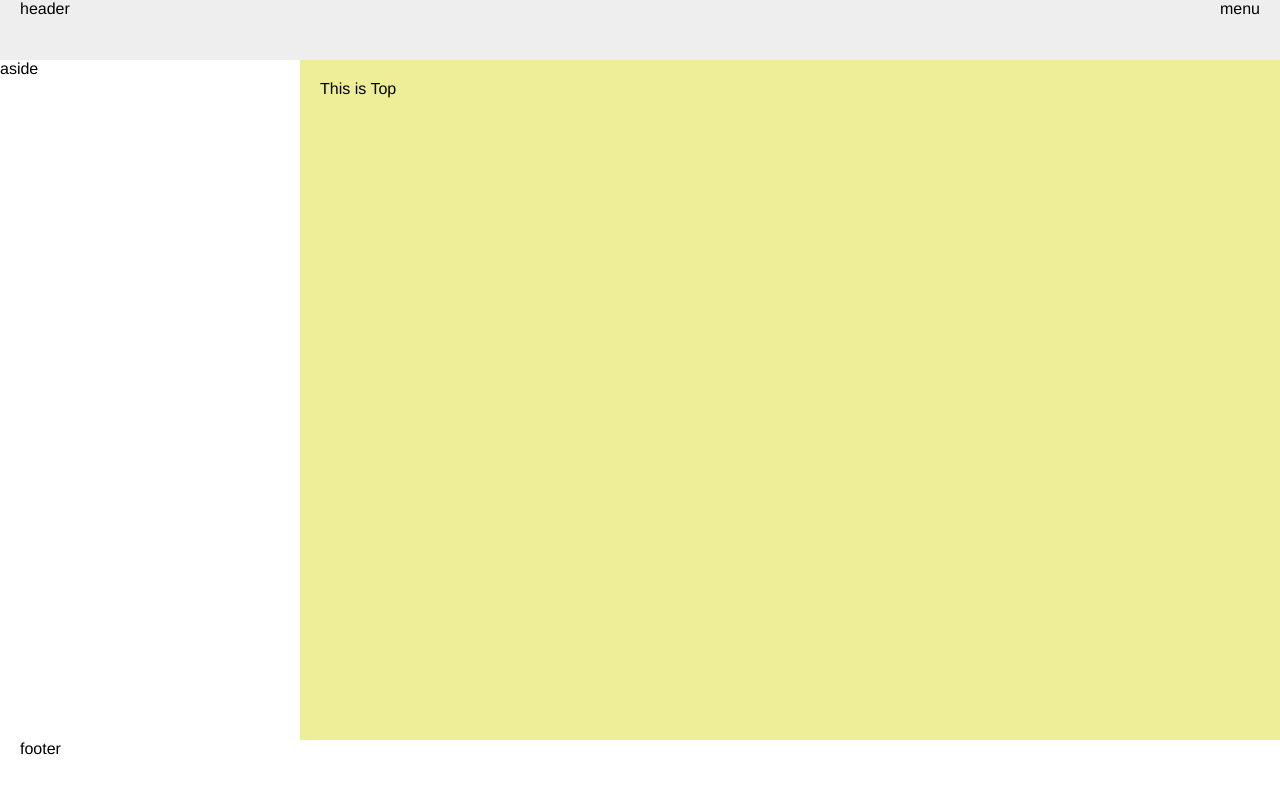
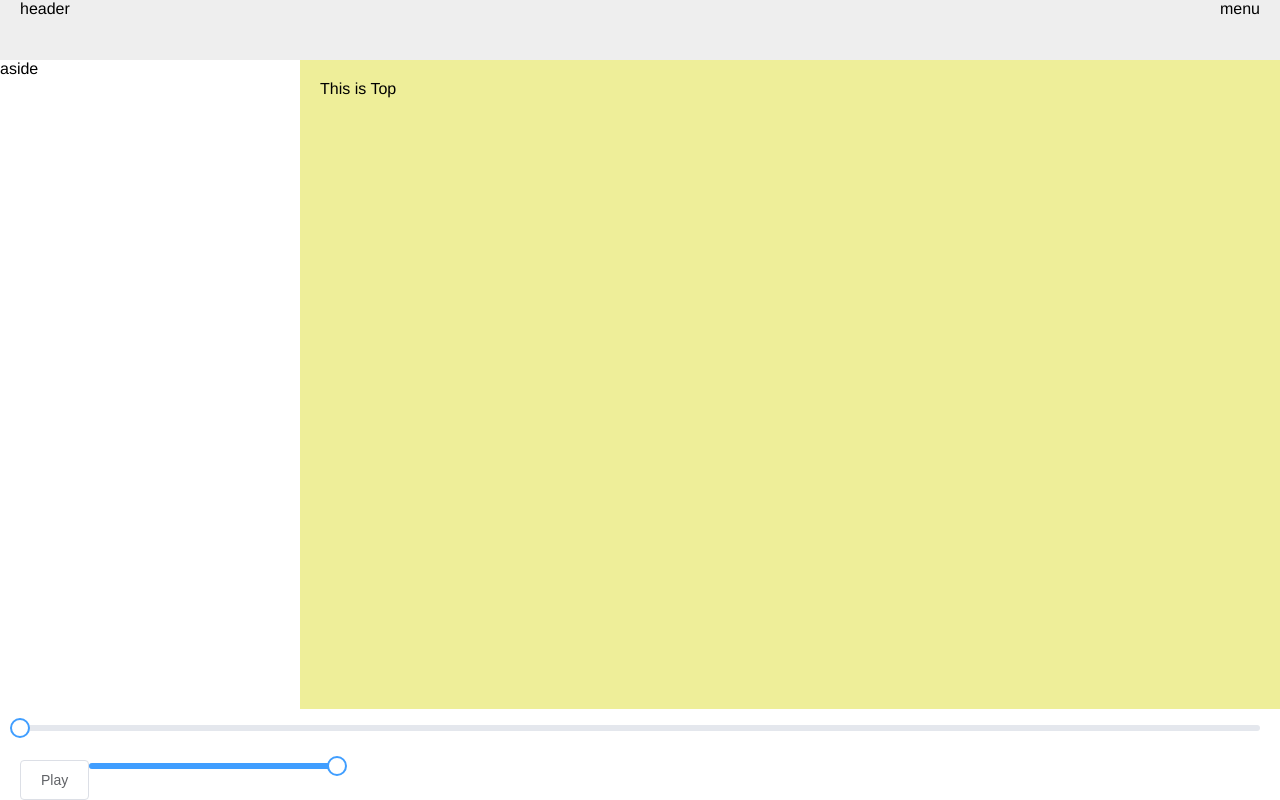
Before and after one commit to traP-jp/qtunes-frontend, a Vue app: page / in a window 1280 px wide. Built offline with nearby package versions, Linux system fonts and the light colour scheme.

Commit message:
🎉 とりあえず audio.ts 作成 + 表示

```diff
--- a/src/layout/Layout.vue
+++ b/src/layout/Layout.vue
@@ -9,7 +9,10 @@
           <slot />
         </el-main>
       </el-container>
-      <el-footer>footer</el-footer>
+      <el-footer class="fixed-footer" height="auto">
+        <LayoutPlayer id="" />
+      </el-footer>
+      <!-- <el-footer>footer</el-footer> -->
     </el-container>
   </div>
 </template>
@@ -17,11 +20,13 @@
 <script lang="ts">
 import { defineComponent } from 'vue'
 import LayoutHeader from './component/LayoutHeader.vue'
+import LayoutPlayer from './component/LayoutPlayer.vue'
 
 export default defineComponent({
   name: 'Layout',
   components: {
     LayoutHeader,
+    LayoutPlayer,
   },
   setup() {},
 })
@@ -38,4 +43,12 @@ export default defineComponent({
     background-color: #ee9;
   }
 }
+
+.fixed-footer {
+  position: fixed;
+  bottom: 0;
+  // height: auto;
+  width: 100vw;
+  background-color: white;
+}
 </style>
--- /dev/null
+++ b/src/layout/component/LayoutPlayer.vue
@@ -0,0 +1,94 @@
+<template>
+  <div>
+    <el-slider
+      v-model.number="nowPos"
+      :step="1"
+      :min="0"
+      :max="Number.isNaN(musicLength) ? 100 : musicLength"
+      :format-tooltip="formatPos"
+      @change="onPosChange"
+    />
+    <el-button @click="togglePlay">{{ isPlayed ? 'Pause' : 'Play' }}</el-button>
+    <el-slider
+      v-model.number="nowVol"
+      :step="1"
+      :min="0"
+      :max="100"
+      class="volume-slider"
+      @change="onVolChange"
+    />
+  </div>
+</template>
+
+<script lang="ts">
+import { computed, defineComponent } from 'vue'
+import createAudioElement from '../../utils/audio'
+import { ref } from 'vue'
+
+export default defineComponent({
+  name: 'LayoutPlayer',
+  props: {
+    id: {
+      type: String,
+      required: true,
+    },
+  },
+  setup() {
+    console.log('setup')
+    const nowPos = ref(0)
+    const audio = ref(
+      createAudioElement('', {
+        ended: () => {
+          console.log('end!')
+        },
+        timeUpdate: (time: number) => {
+          nowPos.value = time
+        },
+      })
+    )
+    const nowVol = ref(audio.value.volume)
+    const musicLength = computed(() => {
+      console.log(audio.value.maxTime)
+      return Math.floor(audio.value.maxTime)
+    })
+    const isPlayed = computed(() => !audio.value.isPaused)
+
+    const onPosChange = (event: number) => {
+      audio.value.setTime(event)
+    }
+    const onVolChange = (event: number) => {
+      audio.value.setVolume(event)
+    }
+
+    const formatPos = (val: number) => {
+      const floorVal = Math.floor(val)
+      const minute = (floorVal / 60) | 0
+      const second = floorVal % 60
+      return `${minute}:${('00' + second).slice(-2)}`
+    }
+
+    const togglePlay = () => {
+      isPlayed.value ? audio.value.pause() : audio.value.play()
+    }
+
+    return {
+      audio,
+      musicLength,
+      nowPos,
+      nowVol,
+      onPosChange,
+      onVolChange,
+      isPlayed,
+      togglePlay,
+      formatPos,
+    }
+  },
+})
+</script>
+
+<style lang="scss" scoped>
+.volume-slider {
+  display: inline-block;
+  width: 20%;
+}
+</style>
--- /dev/null
+++ b/src/utils/audio.ts
@@ -0,0 +1,59 @@
+import { computed, ref, watch } from 'vue'
+
+interface AudioElementOptions {
+  ended: () => void
+  timeUpdate: (afterTime: number) => void
+}
+
+const createAudioElement = (id: string, options: AudioElementOptions) => {
+  const nowAudio = ref(new Audio('http://www.hmix.net/music/n/n148.mp3')) // TODO: api
+
+  nowAudio.value.load()
+
+  const isPaused = ref(nowAudio.value.paused)
+  const play = () => {
+    isPaused.value = false
+    nowAudio.value.play()
+  }
+  const pause = () => {
+    isPaused.value = true
+    nowAudio.value.pause()
+  }
+
+  const volume = ref(Math.floor(nowAudio.value.volume) * 100)
+  const setVolume = (nxtVolume: number) => {
+    volume.value = nxtVolume
+    nowAudio.value.volume = nxtVolume / 100
+  }
+
+  const time = computed(() => nowAudio.value.currentTime)
+
+  const maxTime = ref(nowAudio.value.duration)
+  nowAudio.value.addEventListener('durationchange', (_event) => {
+    maxTime.value = nowAudio.value.duration
+  })
+
+  const setTime = (nxtTime: number) => {
+    nowAudio.value.currentTime = nxtTime
+  }
+
+  nowAudio.value.addEventListener('timeupdate', (_event) => {
+    options.timeUpdate(nowAudio.value.currentTime)
+  })
+  nowAudio.value.addEventListener('ended', (_event) => {
+    options.ended()
+  })
+
+  return {
+    play,
+    pause,
+    isPaused,
+    setVolume,
+    setTime,
+    time,
+    maxTime,
+    volume,
+  }
+}
+
+export default createAudioElement
```
